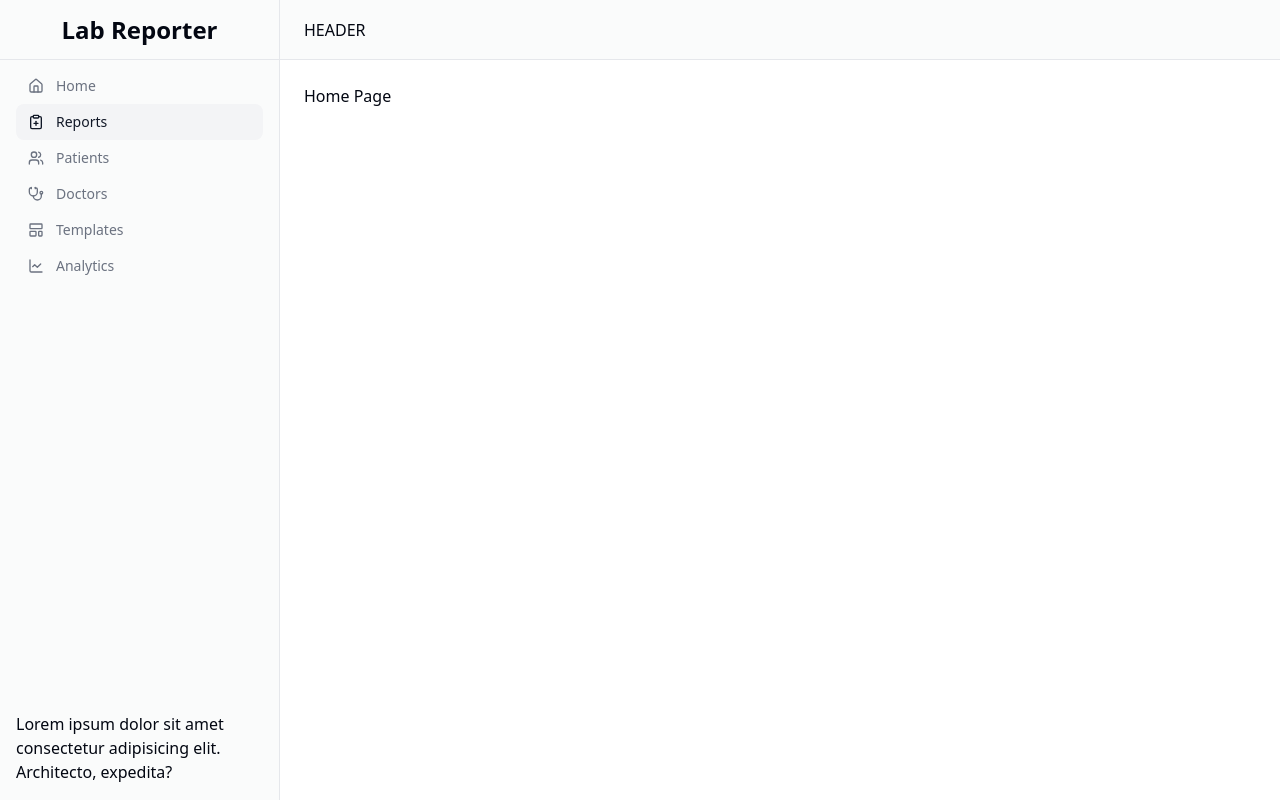
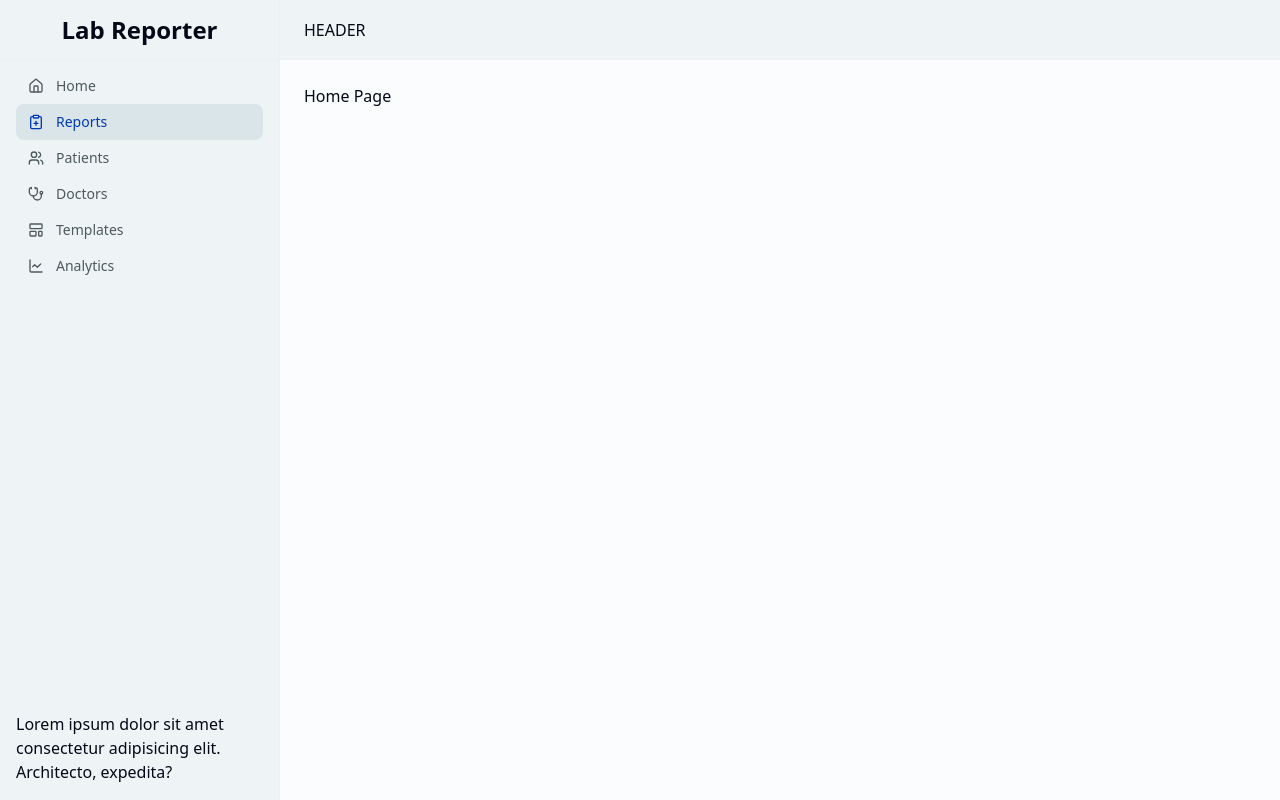
Before and after one commit to shaileshaanand/labreporter3, a React (Vite) app in the folder frontend/: page / in a window 1280 px wide. Built offline with nearby package versions, Linux system fonts and the light colour scheme.

Commit message:
change theme

```diff
--- a/frontend/src/index.css
+++ b/frontend/src/index.css
@@ -1,61 +1,54 @@
 @tailwind base;
 @tailwind components;
 @tailwind utilities;
+
 @layer base {
   :root {
-    --background: 0 0% 100%;
-    --foreground: 224 71.4% 4.1%;
-    --card: 0 0% 100%;
-    --card-foreground: 224 71.4% 4.1%;
-    --popover: 0 0% 100%;
-    --popover-foreground: 224 71.4% 4.1%;
-    --primary: 220.9 39.3% 11%;
-    --primary-foreground: 210 20% 98%;
-    --secondary: 220 14.3% 95.9%;
-    --secondary-foreground: 220.9 39.3% 11%;
-    --muted: 220 14.3% 95.9%;
-    --muted-foreground: 220 8.9% 46.1%;
-    --accent: 220 14.3% 95.9%;
-    --accent-foreground: 220.9 39.3% 11%;
-    --destructive: 0 84.2% 60.2%;
-    --destructive-foreground: 210 20% 98%;
-    --border: 220 13% 91%;
-    --input: 220 13% 91%;
-    --ring: 224 71.4% 4.1%;
-    --chart-1: 12 76% 61%;
-    --chart-2: 173 58% 39%;
-    --chart-3: 197 37% 24%;
-    --chart-4: 43 74% 66%;
-    --chart-5: 27 87% 67%;
+    --background: 221 57% 99%;
+    --foreground: 221 75% 5%;
+    --muted: 191 24% 88%;
+    --muted-foreground: 191 9% 33%;
+    --popover: 221 57% 99%;
+    --popover-foreground: 221 75% 5%;
+    --card: 221 57% 99%;
+    --card-foreground: 221 75% 5%;
+    --border: 221 12% 94%;
+    --input: 221 12% 94%;
+    --primary: 221 100% 35%;
+    --primary-foreground: 221 100% 95%;
+    --secondary: 191 100% 35%;
+    --secondary-foreground: 0 0% 100%;
+    --accent: 251 100% 35%;
+    --accent-foreground: 251 100% 95%;
+    --destructive: 13 98% 32%;
+    --destructive-foreground: 13 98% 92%;
+    --ring: 221 100% 35%;
     --radius: 0.5rem;
   }
+
   .dark {
-    --background: 224 71.4% 4.1%;
-    --foreground: 210 20% 98%;
-    --card: 224 71.4% 4.1%;
-    --card-foreground: 210 20% 98%;
-    --popover: 224 71.4% 4.1%;
-    --popover-foreground: 210 20% 98%;
-    --primary: 210 20% 98%;
-    --primary-foreground: 220.9 39.3% 11%;
-    --secondary: 215 27.9% 16.9%;
-    --secondary-foreground: 210 20% 98%;
-    --muted: 215 27.9% 16.9%;
-    --muted-foreground: 217.9 10.6% 64.9%;
-    --accent: 215 27.9% 16.9%;
-    --accent-foreground: 210 20% 98%;
-    --destructive: 0 62.8% 30.6%;
-    --destructive-foreground: 210 20% 98%;
-    --border: 215 27.9% 16.9%;
-    --input: 215 27.9% 16.9%;
-    --ring: 216 12.2% 83.9%;
-    --chart-1: 220 70% 50%;
-    --chart-2: 160 60% 45%;
-    --chart-3: 30 80% 55%;
-    --chart-4: 280 65% 60%;
-    --chart-5: 340 75% 55%;
+    --background: 221 57% 2%;
+    --foreground: 221 17% 99%;
+    --muted: 191 24% 12%;
+    --muted-foreground: 191 9% 67%;
+    --popover: 221 57% 2%;
+    --popover-foreground: 221 17% 99%;
+    --card: 221 57% 2%;
+    --card-foreground: 221 17% 99%;
+    --border: 221 12% 10%;
+    --input: 221 12% 10%;
+    --primary: 221 100% 35%;
+    --primary-foreground: 221 100% 95%;
+    --secondary: 191 100% 35%;
+    --secondary-foreground: 0 0% 100%;
+    --accent: 251 100% 35%;
+    --accent-foreground: 251 100% 95%;
+    --destructive: 13 98% 51%;
+    --destructive-foreground: 0 0% 100%;
+    --ring: 221 100% 35%;
   }
 }
+
 @layer base {
   * {
     @apply border-border;
```
